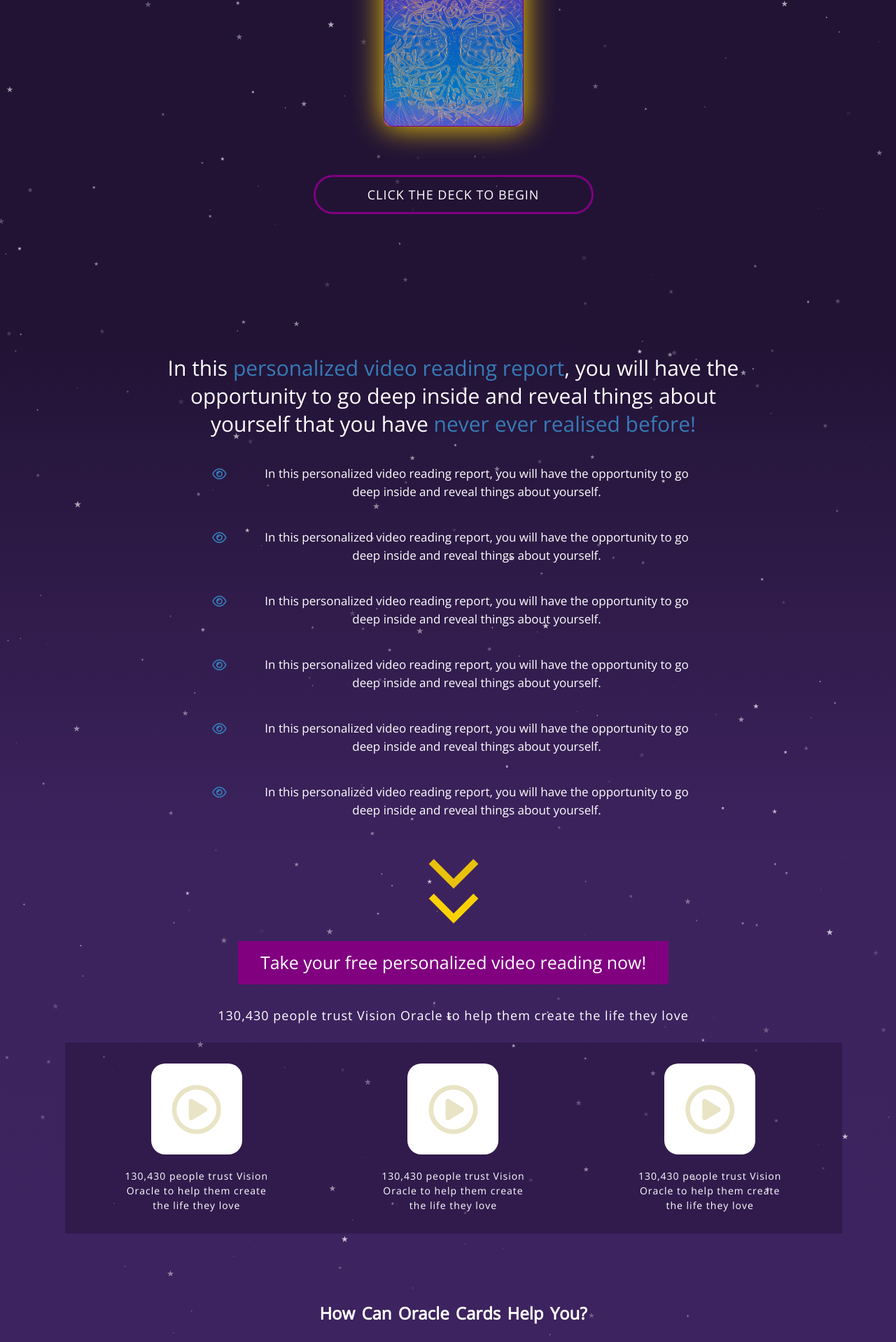
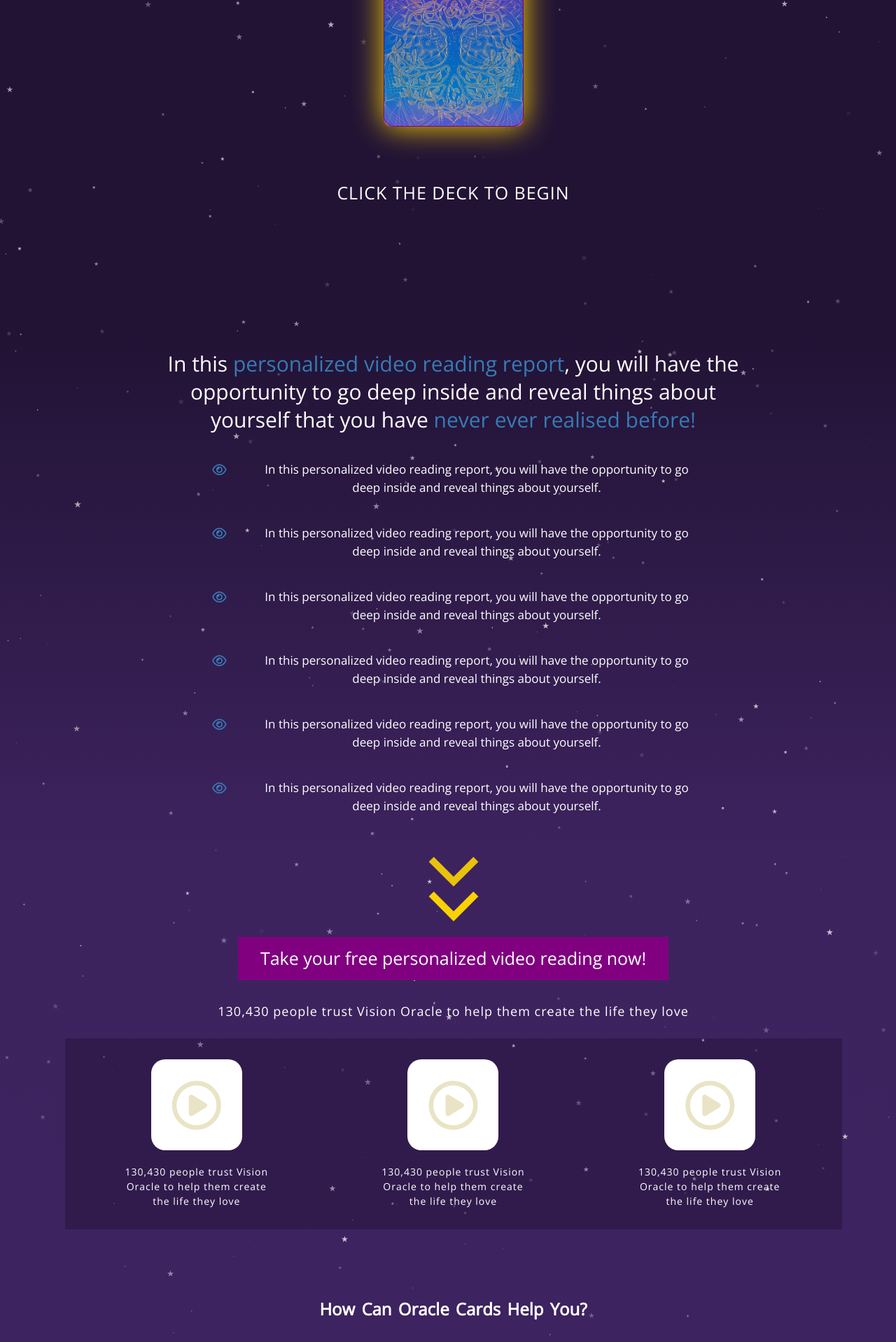
Before and after one commit to vivek123-devel/visioncare, a PHP site: page /blinking-star.html in a window 1280 px wide. Shown: the part 414-2332 px from the top of the page at 70% size. Run offline with PHP 8.4, Linux system fonts and the light colour scheme; some libraries are stand-ins or nearby versions.

Commit message:
Update custom.css

```diff
--- a/css/custom.css
+++ b/css/custom.css
@@ -623,7 +623,7 @@ font-weight: 300; font-size: 22px; letter-spacing:1px; }
     color: #fff;
     /*height: 50px;*/
     line-height: 50px;
-    font-size: 18px;
+    font-size: 25px;
     text-transform: uppercase;
     letter-spacing: 1px;
     margin-top: 60px;
@@ -631,7 +631,7 @@ font-weight: 300; font-size: 22px; letter-spacing:1px; }
     border-radius: 50px;
     /*cursor:none !important;*/
     text-decoration:none;
-    border:3px solid #800080;
+    border:none;
 }
 .selectbutton2 {
     background: #a52381;
```
